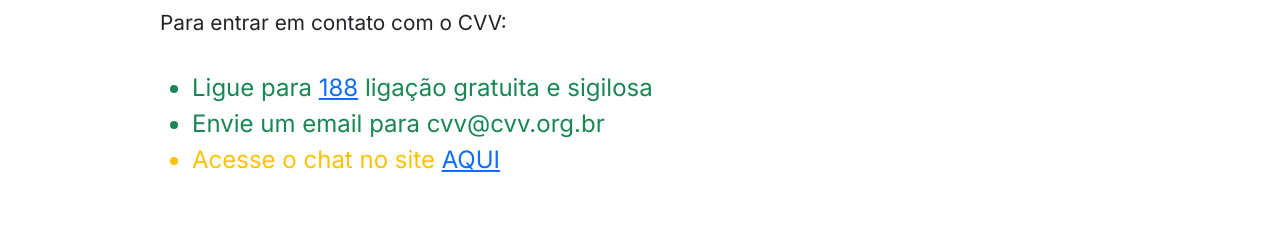
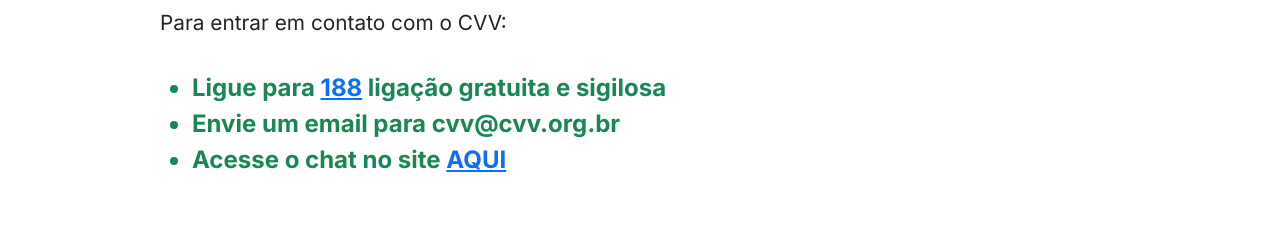
Before and after one commit to ThaynaSantana/Work-Bem-Estar, a React (Vite) app: page /ajuda in a window 1280 px wide. Shown: the part 695-923 px from the top of the page. Built offline with nearby package versions, Linux system fonts and the light colour scheme.

Commit message:
alteracores em Ajuda.tsx

```diff
--- a/src/pages/Ajuda.tsx
+++ b/src/pages/Ajuda.tsx
@@ -22,16 +22,19 @@
         Para entrar em contato com o CVV:<br></br>
         <br></br>
         <ul>
+          <strong>
             <li className="text-success">
-            Ligue para <a href="tel:+55188">188</a> ligação gratuita e sigilosa
+              Ligue para <a href="tel:+55188">188</a> ligação gratuita e
+              sigilosa
             </li>
             <li className="text-success">Envie um email para cvv@cvv.org.br</li>
-          <li className="text-warning">
+            <li className="text-success">
               Acesse o chat no site{" "}
               <a target="_blank" href="https://www.cvv.org.br">
                 AQUI
               </a>
             </li>
+          </strong>
         </ul>
         <br></br>
         Não hesite em buscar ajuda quando precisar. O CVV está aqui para te
```
Lines whose indentation alone changed are shown as unchanged.
